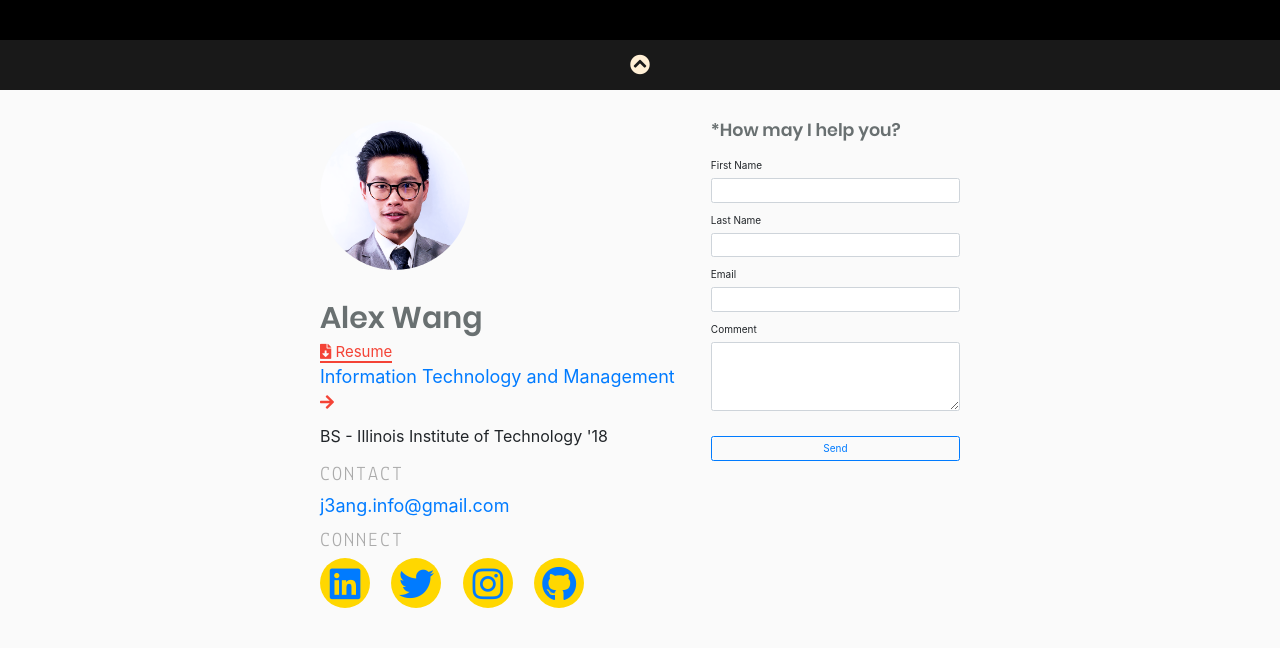
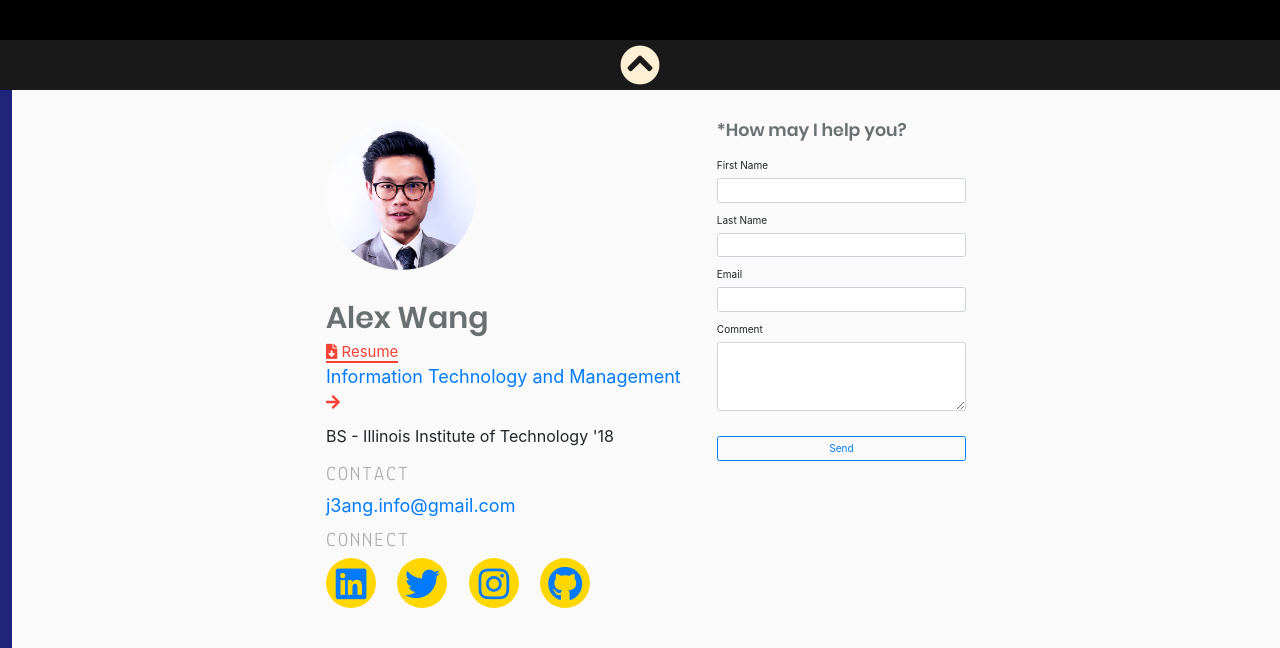
Before and after one commit to jwang206/j3ang, a Jekyll site: the page built from index.html, in a window 1280 px wide. Shown: the part 1746-2394 px from the top of the page. Built offline with Jekyll 4.4.1, drawn with Linux system fonts in a browser that asks for light colours.

Commit message:
add border-left to footer

```diff
--- a/assets/scss/_layout.scss
+++ b/assets/scss/_layout.scss
@@ -457,6 +457,7 @@
 
 .footer {
     background: $color-alabaster;
+    border-left: 1.2rem solid #21247b;
     bottom: 0;
     left: 0; // padding: 5rem 0;
     // position: fixed;
@@ -612,7 +613,7 @@ ul#categories {
 .backtoTop:hover {
     color: #F44336;
     background: white;
-    border-left: 8px solid #21247b;
+    border-left: 1.2rem solid #21247b;
     display: flex;
     justify-content: center;
     align-items: center;
--- a/index.html
+++ b/index.html
@@ -62,9 +62,9 @@
             </div>
 
         </section>
-        <a href="#logo">
+        <a href="#logo" style="text-decoration: none">
             <div class="backtoTop">
-                <i class="fas fa-2x fa-chevron-circle-up"></i>
+                <i class="fas fa-4x fa-chevron-circle-up"></i>
             </div>
         </a>
 
```
Also changed, not shown: 2 other files.
